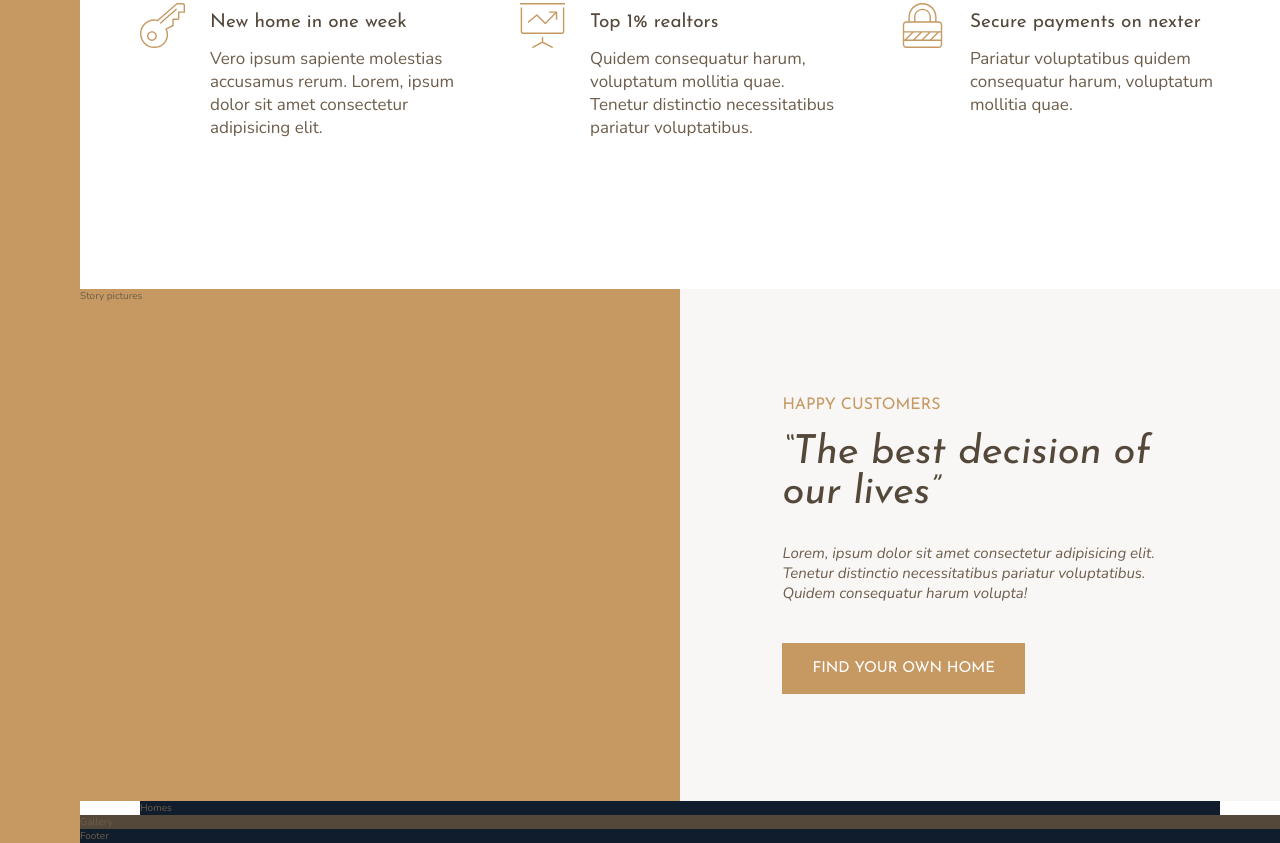
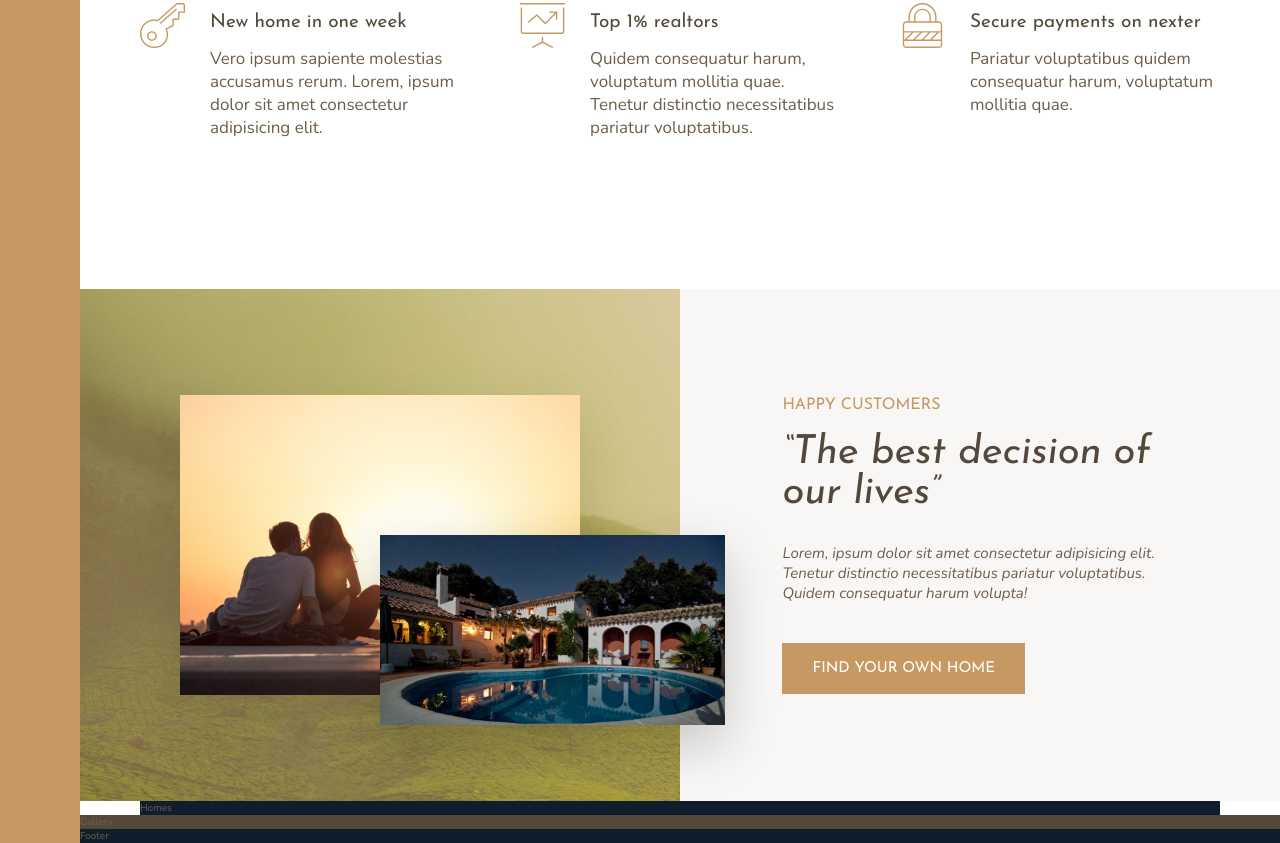
Before and after one commit to andrucz/css-grid-layout, a website: page index.html in a window 1280 px wide. Shown: the part 963-1806 px from the top of the page. Drawn offline with nearby package versions, Linux system fonts and the light colour scheme; files that its build step writes are made by us from their sources.

Commit message:
story pictures

```diff
--- a/index.html
+++ b/index.html
@@ -77,7 +77,8 @@
   </section>
 
   <div class="story__pictures">
-    Story pictures
+    <img src="img/story-1.jpeg" alt="Couple with new house" class="story__img story__img--1">
+    <img src="img/story-2.jpeg" alt="New house" class="story__img story__img--2">
   </div>
 
   <div class="story__content">
--- a/sass/_story.scss
+++ b/sass/_story.scss
@@ -1,7 +1,34 @@
 .story {
   &__pictures {
     background-color: $color-primary;
+    background-image: linear-gradient(
+      rgba($color-primary, .5),
+      rgba($color-primary, .5)),
+      url(../img/back.jpg);
     grid-column: full-start / col-end 4;
+
+    display: grid;
+    grid-template-rows: repeat(6, 1fr);
+    grid-template-columns: repeat(6, 1fr);
+    align-items: center;
+  }
+
+  &__img {
+    width: 100%;
+
+    &--1 {
+      grid-row: 2 / 6;
+      grid-column: 2 / 6;
+      box-shadow: 0 2rem 5rem rgba(#000, .1);
+    }
+
+    &--2 {
+      grid-row: 4 / 6;
+      grid-column: 4 / 7;
+      width: 115%;
+      z-index: 20;
+      box-shadow: 0 2rem 5rem rgba(#000, .2);
+    }
   }
 
   &__content {
```
